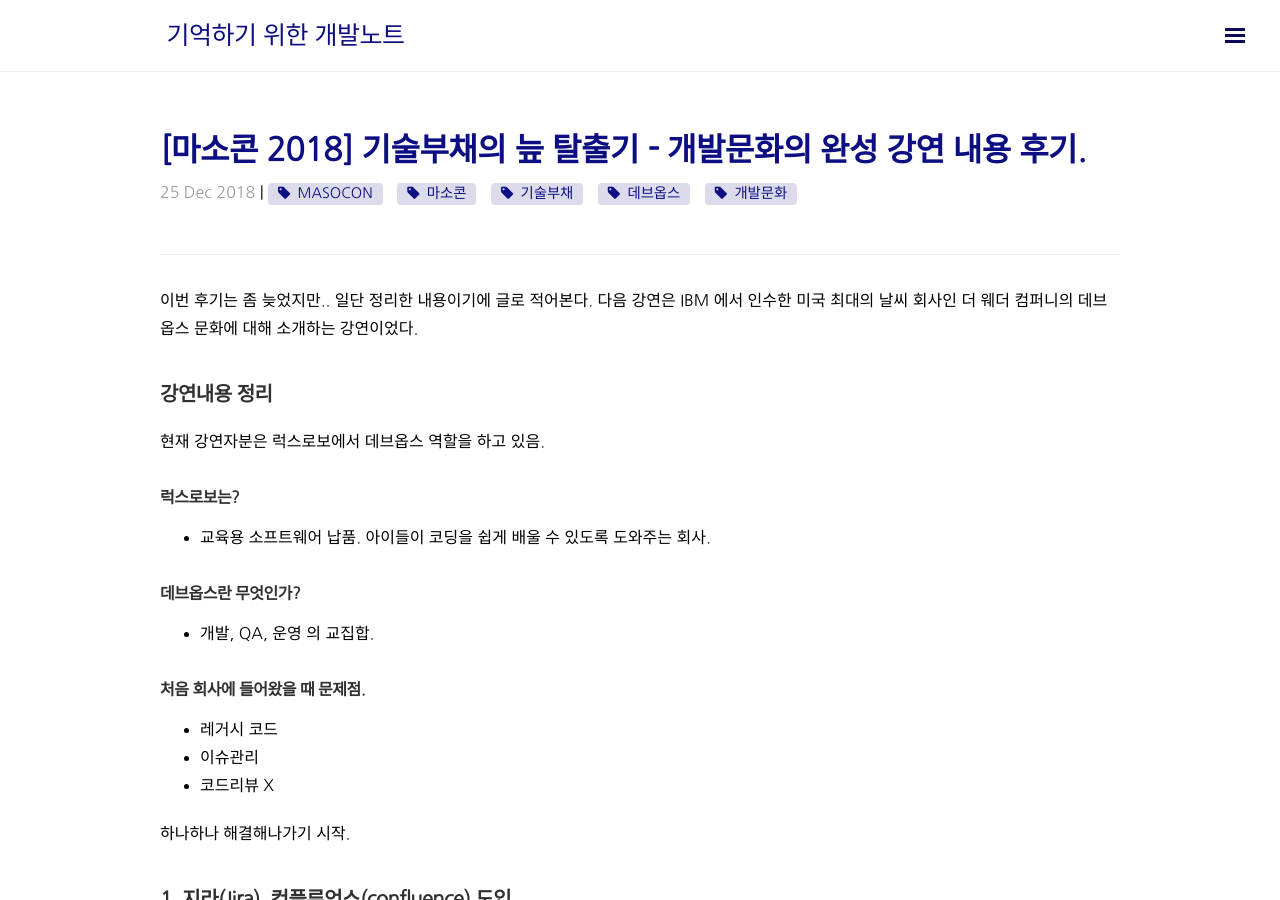
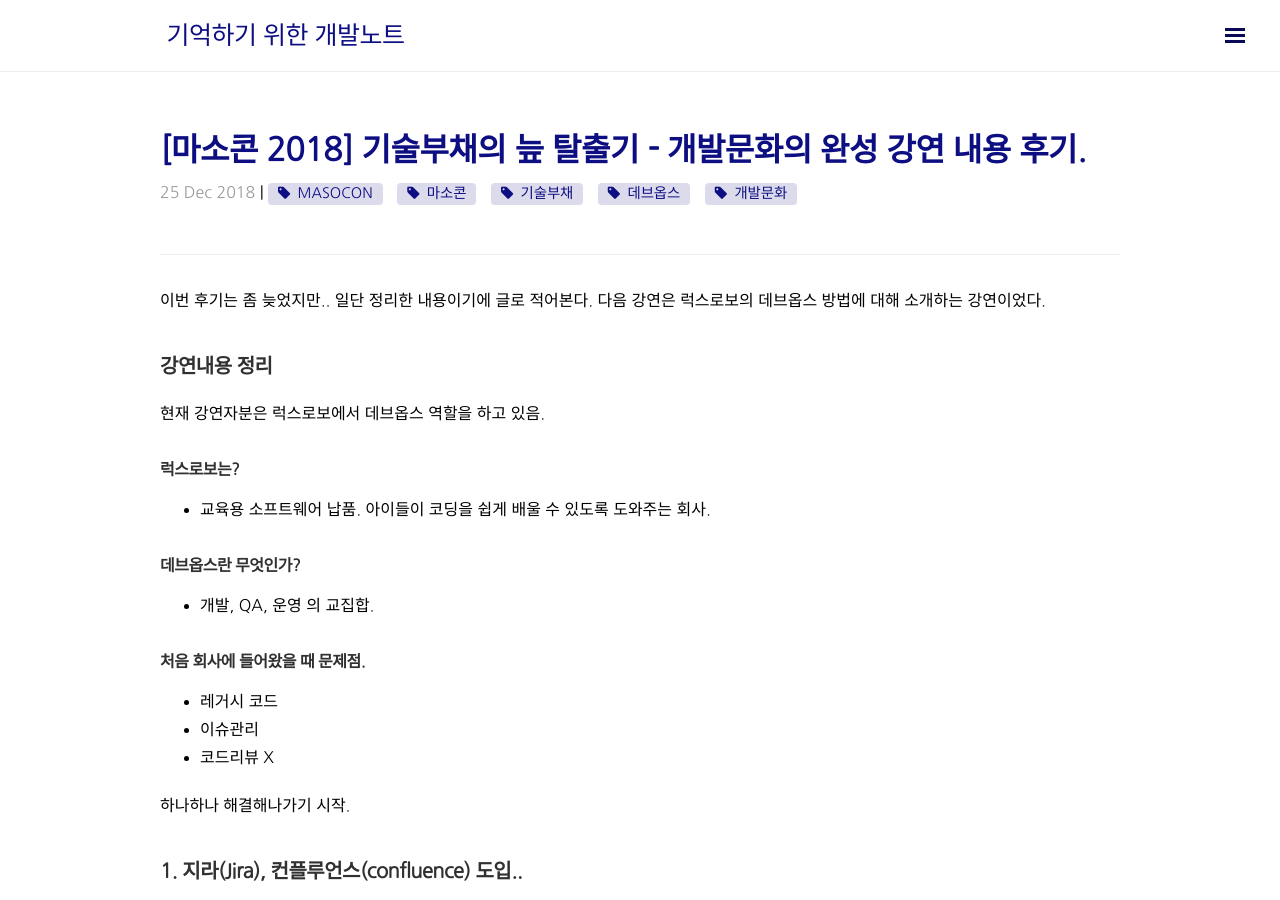
Before and after one commit to jmlim/jmlim.github.com, a Jekyll site: the page built from _posts/마소콘/2018-12-25-masocon-completion-of-development-culture.md, in a window 1280 px wide and 900 px high. Built offline with Jekyll 4.4.1, drawn with Linux system fonts in a browser that asks for light colours; nearby versions of some CDN libraries; comment, search, counter and statistics services are not loaded.

```diff
--- a/_posts/마소콘/2018-12-25-masocon-completion-of-development-culture.md
+++ b/_posts/마소콘/2018-12-25-masocon-completion-of-development-culture.md
@@ -9,7 +9,7 @@
 
 ---
 이번 후기는 좀 늦었지만.. 일단 정리한 내용이기에 글로 적어본다.
-다음 강연은 IBM 에서 인수한 미국 최대의 날씨 회사인 더 웨더 컴퍼니의 데브옵스 문화에 대해 소개하는 강연이었다.
+다음 강연은 럭스로보의 데브옵스 방법에 대해 소개하는 강연이었다.
 
 강연내용 정리
 --
```
